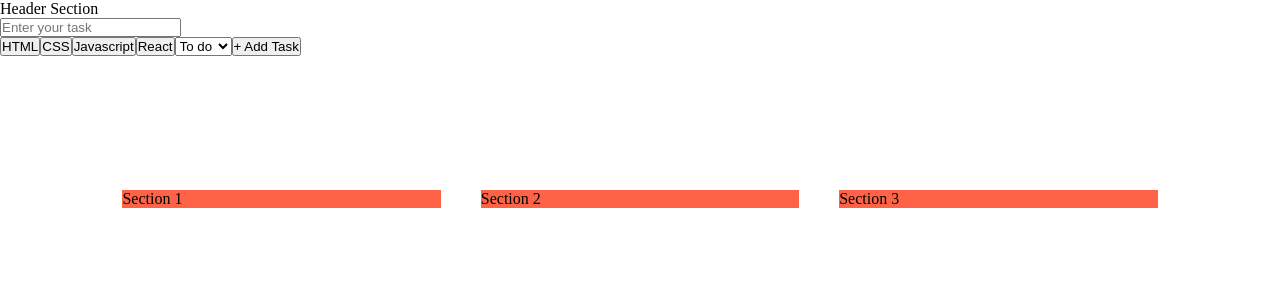
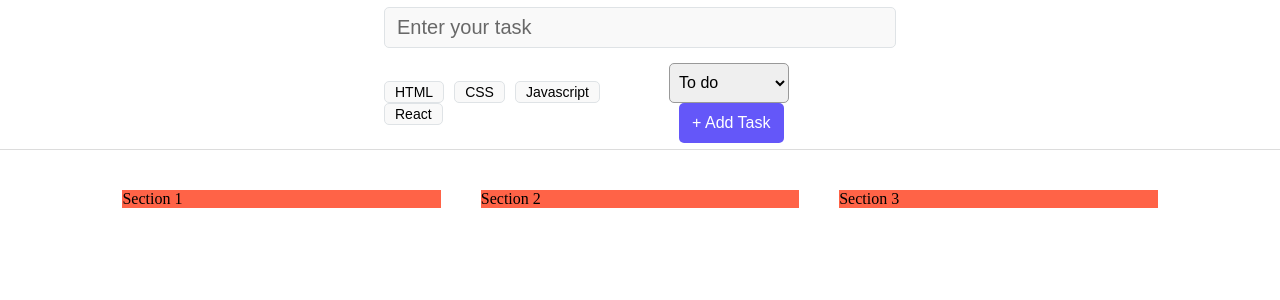
Before and after one commit to seohyunchoiii/todolist, a React (Vite) app: page / in a window 1280 px wide. Shown: the top 300 px of the page. Built offline with nearby package versions, Linux system fonts and the light colour scheme.

Commit message:
Add styles for form component

```diff
--- a/src/components/TaskForm.jsx
+++ b/src/components/TaskForm.jsx
@@ -1,20 +1,70 @@
 import React from 'react'
 import styled from 'styled-components'
 
-const Container = styled.div``
-const Header = styled.div``
-const Form = styled.form``
-const Input = styled.input``
-const Bottom = styled.div``
-const Button = styled.button``
+const Container = styled.div`
+  display: flex;
+  align-items: center;
+  justify-content: center;
+  border-bottom: 1px solid #dcdcdc;
+  `
+const Header = styled.div`
+`
+const Form = styled.form`
+  width: 40%;
+`
+const Input = styled.input`
+  font-size: 20px;
+  font-weight: 500;
+  background: #f9f9f9;
+  color: #000;
+  border: 1px solid #dfe3e6;
+  border-radius: 5px;
+  padding: 8px 12px;
+  margin-bottom: 15px;
+  width: 100%;
+  &::placeholder{
+    color: #686868;
+  }
+`
+const Bottom = styled.div`
+  display: flex;
+  align-items: center;
+  justify-content: space-between;
+`
+const Button = styled.button`
+  font-size: 14px;
+  font-weight: 500;
+  background-color: #f9f9f9;
+  border: 1px solid #dfe3e6;
+  border-radius: 5px;
+  padding: 2px 10px;
+  margin-right: 10px;
+  cursor: pointer;
+`
+
 const Options =[
   {value:'todo', name:'To do'},
   {value:'doing', name: 'Doing'},
-  {value:'done', name: 'Done'}
+  {value:'done', name: 'Done'},
 ];
+
+const Select = styled.select`
+  font-size: 16px;
+  font-weight: 500;
+  border: 1px solid #999;
+  border-radius: 5px;
+  width: 120px;
+  height: 40px;
+  padding: 0 5px;
+`
+
+/* eslint-disable react/prop-types */
 const SelectBox = (props) =>{
+  const handleChange = (e) => {
+    console.log(e.target.value);
+  };
   return (
-    <select>
+    <Select onChange={handleChange}>
       {props.options.map((option) => (
         <option
             key={option.value}
@@ -22,15 +72,26 @@ const SelectBox = (props) =>{
           {option.name}
         </option>
       ))}
-    </select>
-  )
-}
-const Submit = styled.button``
+    </Select>
+  );
+};
+const Submit = styled.button`
+  font-size: 16px;
+  font-weight: 500;
+  background-color: #6457f9;
+  color: #fff;
+  border-radius: 5px;
+  height: 40px;
+  padding: 3px 13px;
+  margin-left: 10px;
+  border: none;
+  cursor: pointer;
+`
 
 const TaskForm = () => {
   return (
     <Container>
-      <Header>Header Section</Header>
+      <Header/>
         <Form>
           <Input
             type= "text"
@@ -38,17 +99,21 @@ const TaskForm = () => {
             placeholder = 'Enter your task'
           />
           <Bottom>
+            <div>
             <Button>HTML</Button>
             <Button>CSS</Button>
             <Button>Javascript</Button>
             <Button>React</Button>
+            </div>
 
+            <div>
             <SelectBox
               options = {Options}
               />
             <Submit>
               + Add Task
             </Submit>
+            </div>
           </Bottom>
         </Form>
       </Container>
```
